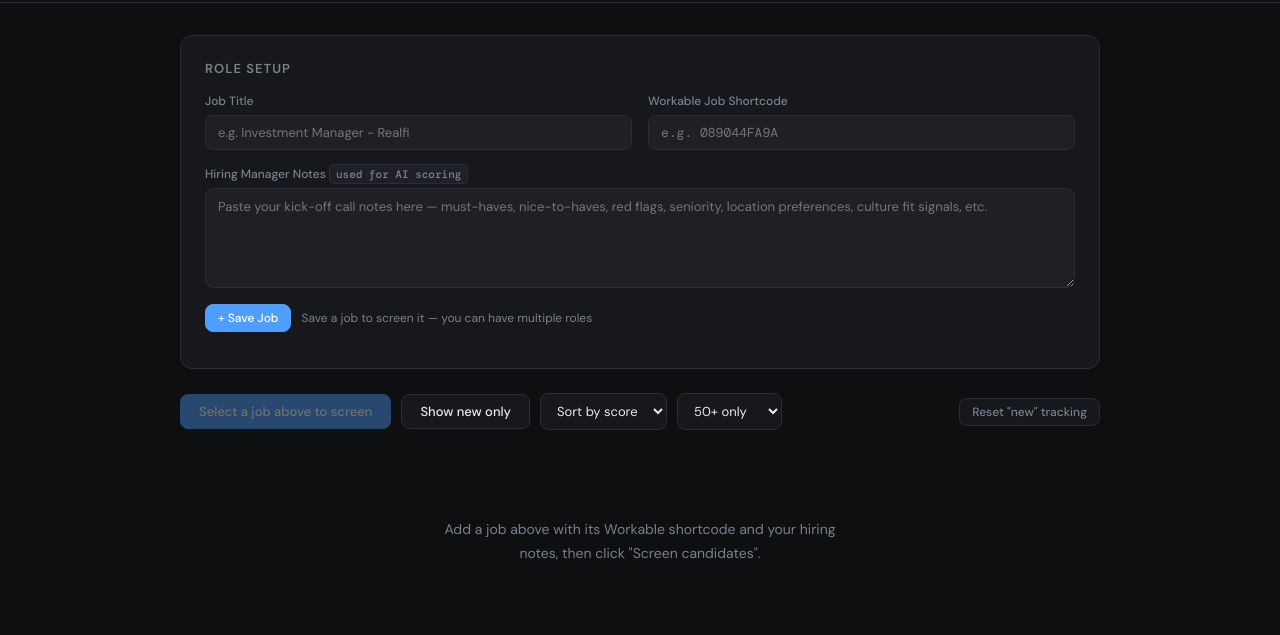
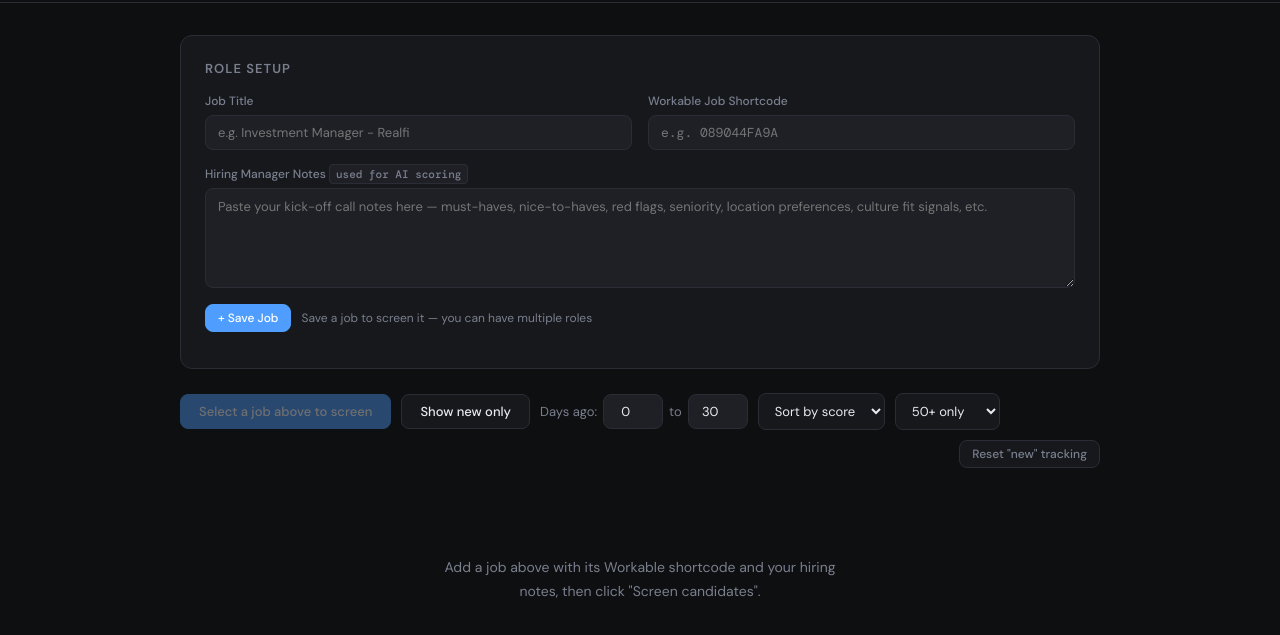
Before and after one commit to Marios-IOHK/io-global-screener, a website: page index.html in a window 1280 px wide. Shown: the part 85-720 px from the top of the page. Drawn offline with nearby package versions, Linux system fonts and the light colour scheme.

Commit message:
Update index.html

```diff
--- a/index.html
+++ b/index.html
@@ -118,6 +118,12 @@
 <div class="controls">
   <button class="btn btn-primary" id="fetch-btn" onclick="runScreen()" disabled>Select a job above to screen</button>
   <button class="btn" id="new-btn" onclick="toggleNewOnly()">Show new only</button>
+  <div style="display:flex;align-items:center;gap:6px;font-size:13px;color:var(--muted)">
+    Days ago:
+    <input type="number" id="days-from" value="0" min="0" style="width:60px;text-align:center" title="From (more recent)" />
+    <span>to</span>
+    <input type="number" id="days-to" value="30" min="1" style="width:60px;text-align:center" title="To (older)" />
+  </div>
   <select id="sort-select" onchange="renderCandidates()">
     <option value="score">Sort by score</option>
     <option value="name">Sort by name</option>
```
Lines whose indentation alone changed are shown as unchanged.
